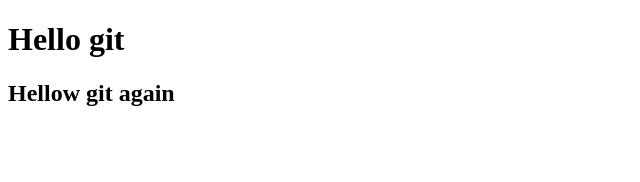
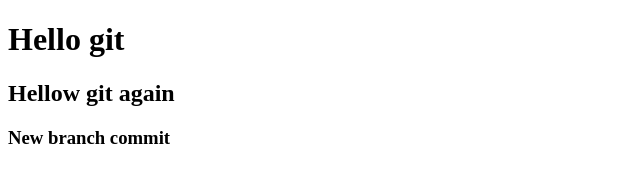
Before and after one commit to narozhnov/fe22_gitLesson, a plain HTML site: page index.html in a window 1280 px wide. Shown: the whole page, without its empty margins (0-640 px from the left). Drawn offline with Linux system fonts and the light colour scheme.

Commit message:
newBranch commit

```diff
--- a/index.html
+++ b/index.html
@@ -7,5 +7,7 @@
 <body>
     <h1>Hello git</h1>
     <h2>Hellow git again</h2>
+
+    <h3>New branch commit</h3>
 </body>
 </html>
```
